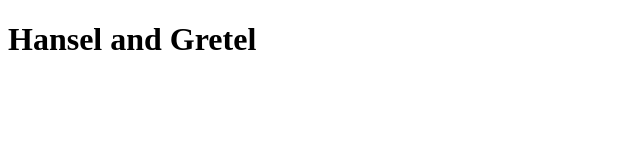
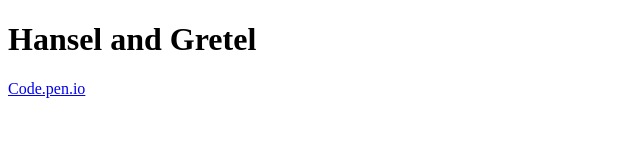
Before and after one commit to Bk2500/Bk2500.github.io, a plain HTML site: page index.html in a window 1280 px wide. Shown: the whole page, without its empty margins (0-640 px from the left). Drawn offline with Linux system fonts and the light colour scheme.

Commit message:
Update index.html

```diff
--- a/index.html
+++ b/index.html
@@ -8,3 +8,4 @@
     <h1>Hansel and Gretel</h1>
   </body>
 </html>
+<a href=”https://codepen.io/S146-Bryson-Kim/pen/azvVOqE?editors=1010”>Code.pen.io</a>
```
